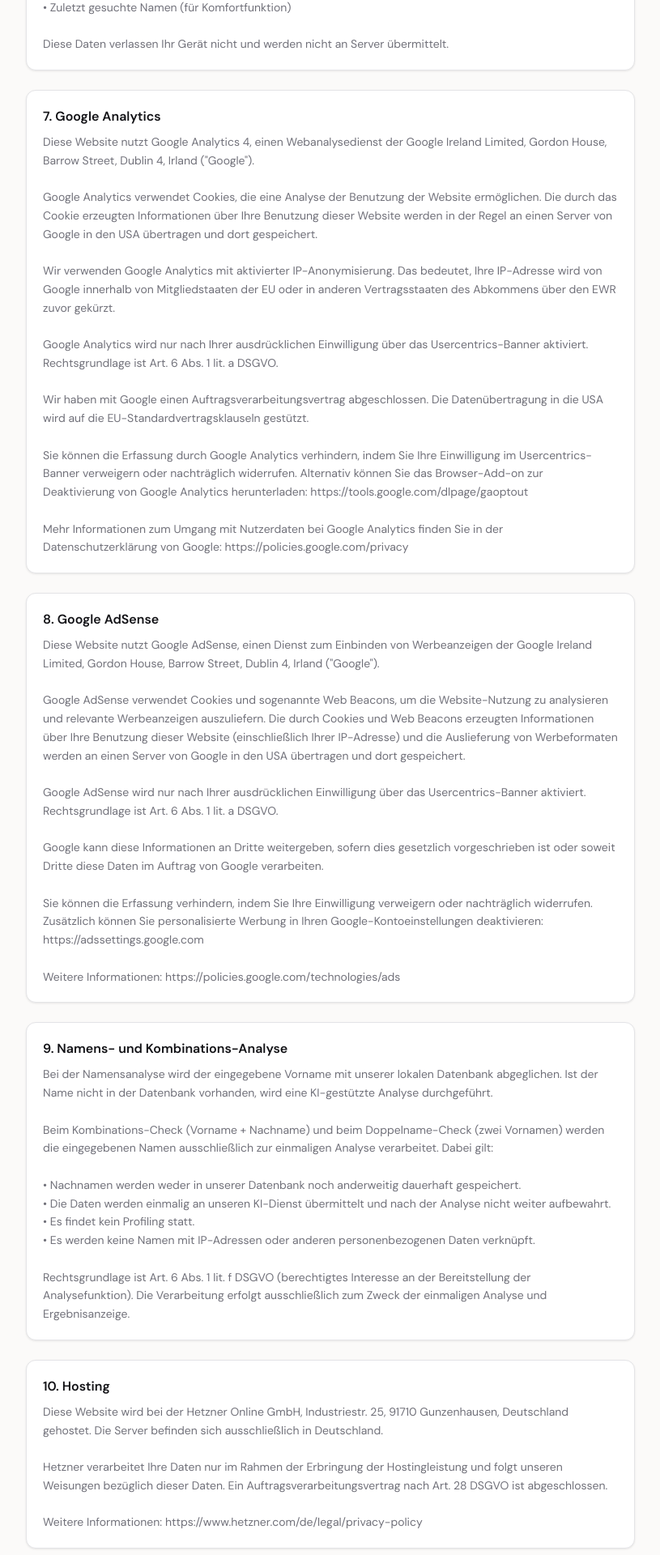
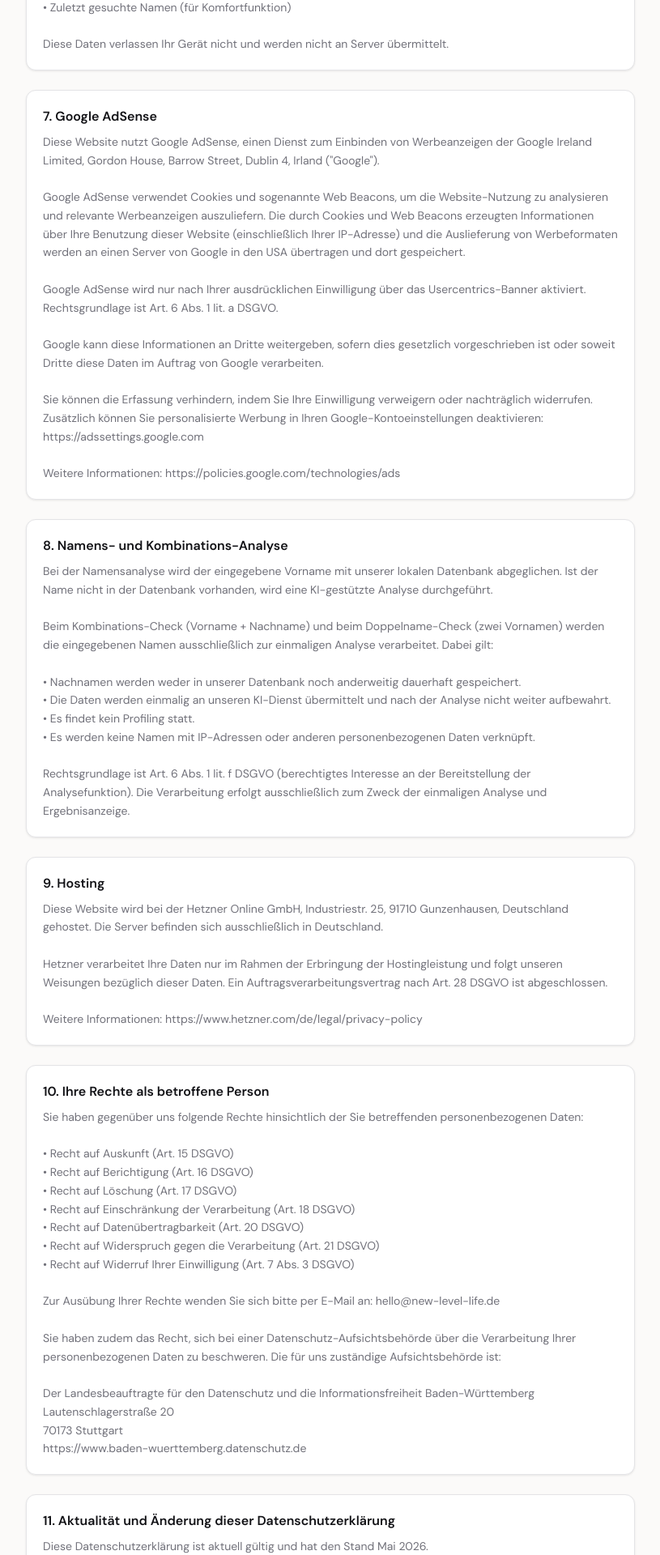
Before and after one commit to DocS61/newlevellife, a Next.js app in the folder nextjs_space/: page /datenschutz in a window 1280 px wide. Shown: the part 2220-4140 px from the top of the page at 81% size, without its empty margins (232-1047 px from the left). Built offline with nearby package versions, Linux system fonts and the light colour scheme; no server answers.

Commit message:
Remove Google Analytics from Datenschutzerklaerung

```diff
--- a/nextjs_space/app/datenschutz/datenschutz-client.tsx
+++ b/nextjs_space/app/datenschutz/datenschutz-client.tsx
@@ -69,23 +69,7 @@
 Diese Daten verlassen Ihr Gerät nicht und werden nicht an Server übermittelt.`
     },
     {
-      heading: '7. Google Analytics',
-      text: `Diese Website nutzt Google Analytics 4, einen Webanalysedienst der Google Ireland Limited, Gordon House, Barrow Street, Dublin 4, Irland ("Google").
-
-Google Analytics verwendet Cookies, die eine Analyse der Benutzung der Website ermöglichen. Die durch das Cookie erzeugten Informationen über Ihre Benutzung dieser Website werden in der Regel an einen Server von Google in den USA übertragen und dort gespeichert.
-
-Wir verwenden Google Analytics mit aktivierter IP-Anonymisierung. Das bedeutet, Ihre IP-Adresse wird von Google innerhalb von Mitgliedstaaten der EU oder in anderen Vertragsstaaten des Abkommens über den EWR zuvor gekürzt.
-
-Google Analytics wird nur nach Ihrer ausdrücklichen Einwilligung über das Usercentrics-Banner aktiviert. Rechtsgrundlage ist Art. 6 Abs. 1 lit. a DSGVO.
-
-Wir haben mit Google einen Auftragsverarbeitungsvertrag abgeschlossen. Die Datenübertragung in die USA wird auf die EU-Standardvertragsklauseln gestützt.
-
-Sie können die Erfassung durch Google Analytics verhindern, indem Sie Ihre Einwilligung im Usercentrics-Banner verweigern oder nachträglich widerrufen. Alternativ können Sie das Browser-Add-on zur Deaktivierung von Google Analytics herunterladen: https://tools.google.com/dlpage/gaoptout
-
-Mehr Informationen zum Umgang mit Nutzerdaten bei Google Analytics finden Sie in der Datenschutzerklärung von Google: https://policies.google.com/privacy`
-    },
-    {
-      heading: '8. Google AdSense',
+      heading: '7. Google AdSense',
       text: `Diese Website nutzt Google AdSense, einen Dienst zum Einbinden von Werbeanzeigen der Google Ireland Limited, Gordon House, Barrow Street, Dublin 4, Irland ("Google").
 
 Google AdSense verwendet Cookies und sogenannte Web Beacons, um die Website-Nutzung zu analysieren und relevante Werbeanzeigen auszuliefern. Die durch Cookies und Web Beacons erzeugten Informationen über Ihre Benutzung dieser Website (einschließlich Ihrer IP-Adresse) und die Auslieferung von Werbeformaten werden an einen Server von Google in den USA übertragen und dort gespeichert.
@@ -99,7 +83,7 @@
 Weitere Informationen: https://policies.google.com/technologies/ads`
     },
     {
-      heading: '9. Namens- und Kombinations-Analyse',
+      heading: '8. Namens- und Kombinations-Analyse',
       text: `Bei der Namensanalyse wird der eingegebene Vorname mit unserer lokalen Datenbank abgeglichen. Ist der Name nicht in der Datenbank vorhanden, wird eine KI-gestützte Analyse durchgeführt.
 
 Beim Kombinations-Check (Vorname + Nachname) und beim Doppelname-Check (zwei Vornamen) werden die eingegebenen Namen ausschließlich zur einmaligen Analyse verarbeitet. Dabei gilt:
@@ -112,7 +96,7 @@
 Rechtsgrundlage ist Art. 6 Abs. 1 lit. f DSGVO (berechtigtes Interesse an der Bereitstellung der Analysefunktion). Die Verarbeitung erfolgt ausschließlich zum Zweck der einmaligen Analyse und Ergebnisanzeige.`
     },
     {
-      heading: '10. Hosting',
+      heading: '9. Hosting',
       text: `Diese Website wird bei der Hetzner Online GmbH, Industriestr. 25, 91710 Gunzenhausen, Deutschland gehostet. Die Server befinden sich ausschließlich in Deutschland.
 
 Hetzner verarbeitet Ihre Daten nur im Rahmen der Erbringung der Hostingleistung und folgt unseren Weisungen bezüglich dieser Daten. Ein Auftragsverarbeitungsvertrag nach Art. 28 DSGVO ist abgeschlossen.
@@ -120,7 +104,7 @@
 Weitere Informationen: https://www.hetzner.com/de/legal/privacy-policy`
     },
     {
-      heading: '11. Ihre Rechte als betroffene Person',
+      heading: '10. Ihre Rechte als betroffene Person',
       text: `Sie haben gegenüber uns folgende Rechte hinsichtlich der Sie betreffenden personenbezogenen Daten:
 
 • Recht auf Auskunft (Art. 15 DSGVO)
@@ -141,7 +125,7 @@
 https://www.baden-wuerttemberg.datenschutz.de`
     },
     {
-      heading: '12. Aktualität und Änderung dieser Datenschutzerklärung',
+      heading: '11. Aktualität und Änderung dieser Datenschutzerklärung',
       text: `Diese Datenschutzerklärung ist aktuell gültig und hat den Stand Mai 2026.
 
 Durch die Weiterentwicklung unserer Website oder aufgrund geänderter gesetzlicher beziehungsweise behördlicher Vorgaben kann es notwendig werden, diese Datenschutzerklärung zu ändern. Die jeweils aktuelle Datenschutzerklärung kann jederzeit auf dieser Seite abgerufen werden.`
```
Also changed, not shown: 1 other file (tests, documents, lock files or other folders).
